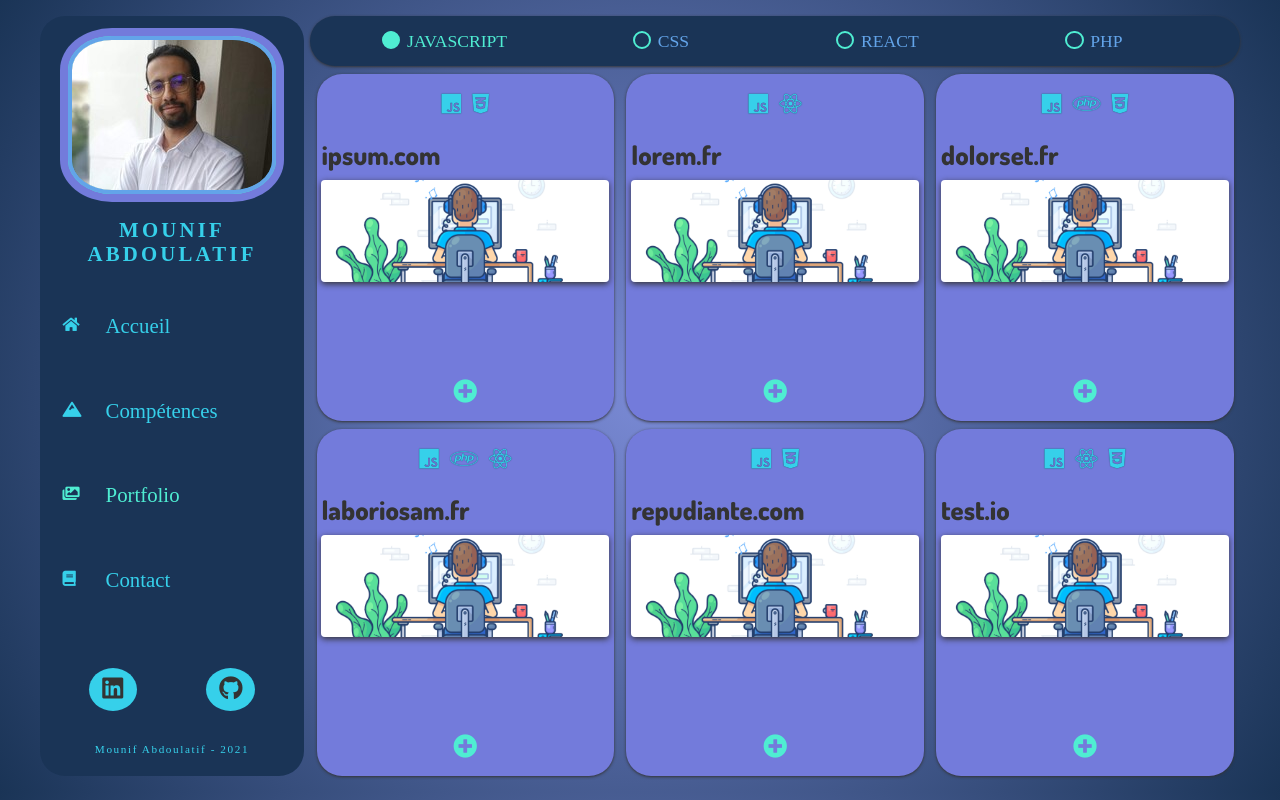
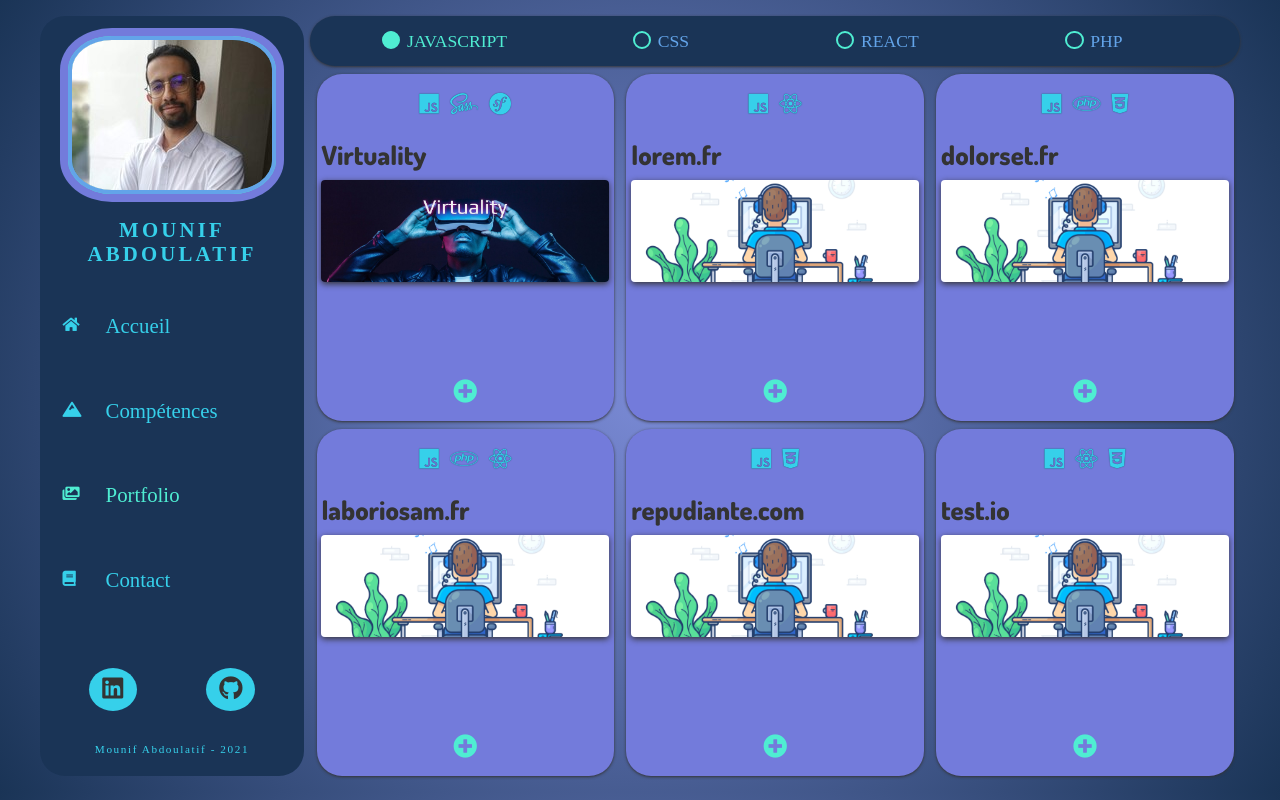
Before and after one commit to mounifABDlatif/react-cv, a React (Create React App) app: page /react-cv/portfolio in a window 1280 px wide. Built offline with nearby package versions, Linux system fonts and the light colour scheme; a web font is replaced by a local one.

Commit message:
màj projet virtuality

```diff
--- a/src/data/portfolioData.js
+++ b/src/data/portfolioData.js
@@ -1,12 +1,12 @@
 export const portfolioData = [
 	{
 		id: 1,
-		name: "ipsum.com",
-		languages: ["javascript", "css"],
-		languagesIcons: ["fab fa-js", "fab fa-css3-alt"],
-		source: "https://github.com/mounifABDlatif",
-		info: "Ce projet sera bientôt mis dans le portefolio.",
-		picture: "./media/focus-animation.gif",
+		name: "Virtuality",
+		languages: ["javascript", "css", "php"],
+		languagesIcons: ["fab fa-js", "fab fa-sass", "fab fa-symfony"],
+		source: "https://github.com/lotusbleudev/virtuality/tree/dev",
+		info: "Ce projet est un travail collaboratif réalisé par moi-même et 2 de mes camarades, durant un bootcamp que j'ai effectué entre le mois de juin 2021 et octobre 2021. Il s'agit d'un site vitrine pour une salle de jeu VR (fictive) appelée VIRTUALITY. Le site permet aux utilisateurs de se créer un compte, de consulter nos jeux disponibles, nos tarifs et les actus. Le site permet aussi une réservation en ligne des salles ainsi que l’inscription aux tournois/événements. Les utilisateurs pourront aussi se désinscrire à tout moment. Chaque utilisateur a la possibilité de modifier ces données personnelles en accédant à son compte dans lequel il pourra aussi consulter ses réservations. Pour créer ce site nous avons utilisé Symfony en Back-end avec php et twig. En Front, nous avons utilisés du javascript natif et du Scss. Pour assurer l'interaction avec la bdd, nous avons intégré un CRUD avec une accessibilité complète pour les admins mais réduites pour les clients. Il y a aussi un système de mailing avec Swiftmailer pour la confirmation d'inscription et de réservation; On utilise aussi le Swiftmailer ans un formulaire de contacte intégrer au site",
+		picture: "./media/virtuality.jpg",
 	},
 	{
 		id: 2,
```
Also changed, not shown: public/media/virtuality.jpg (added).
